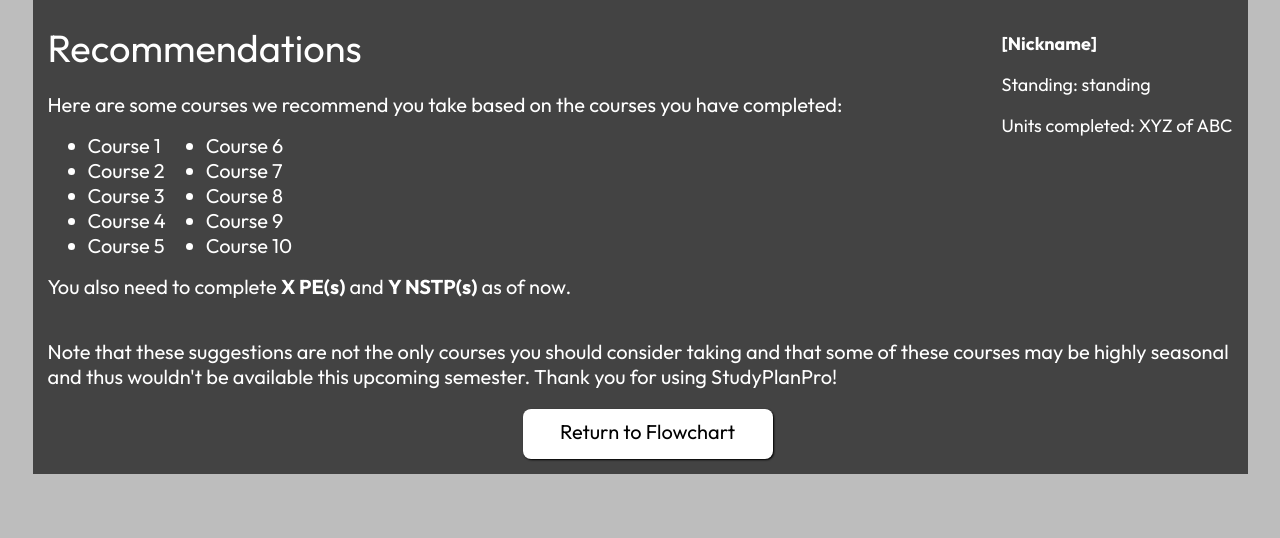
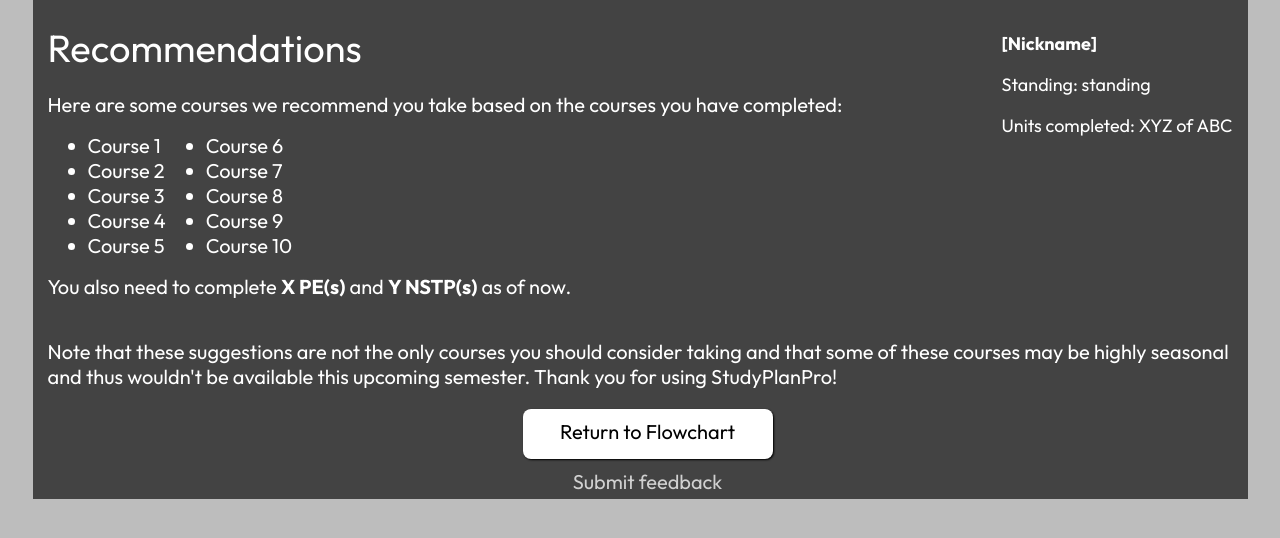
Before and after one commit to LeonBeltran/StudyPlanPro, a Django app: page /flowchart/recommendations/ in a window 1280 px wide. Shown: the part 99-637 px from the top of the page. Run offline with Django 5.2, Linux system fonts and the light colour scheme; data comes from the database, SQL or seed files in the repository; some libraries are stand-ins or nearby versions.

Commit message:
added feedback popup

```diff
--- a/flowchart/static/flowchart_index.js
+++ b/flowchart/static/flowchart_index.js
@@ -295,6 +295,28 @@ function electiveButtonPressed(electiveButton) {
 
 
 
+function showFeedbackPopup() {
+    const feedbackPopup = document.getElementById("feedback_popup");
+    feedbackPopup.style.visibility = "visible";
+
+    const flowchartButton = document.getElementById("flowchart_button");
+    const feedbackLink = document.getElementById("feedback_link");
+    flowchartButton.style.pointerEvents = "none";
+    feedbackLink.style.pointerEvents = "none";
+}
+
+function exitFeedbackPopup() {
+    const feedbackPopup = document.getElementById("feedback_popup");
+    feedbackPopup.style.visibility = "hidden";
+
+    const flowchartButton = document.getElementById("flowchart_button");
+    const feedbackLink = document.getElementById("feedback_link");
+    flowchartButton.style.pointerEvents = "auto";
+    feedbackLink.style.pointerEvents = "auto";
+}
+
+
+
 //temporary function for course info
 function showinfo(courseName) {
     if (!isChecker) {
@@ -306,7 +328,7 @@ function showinfo(courseName) {
         if (courses[courseName]["passed"]) {
             for (nextSub of courses[courseName]["needed for"]) {
                 if (courses[nextSub]["passed"]) {
-                    alert("one or more prerequisites of this subject is already passed");
+                    alert("one or more subjects it is prerequisite for is/are already passed");
                     return;
                 }
             }
--- a/flowchart/static/flowchart_style.css
+++ b/flowchart/static/flowchart_style.css
@@ -135,7 +135,7 @@ a {
 #fc_outer_box {
     background-color: #434343;
     width: 1200px;
-    height: 475px;
+    height: 480px;
     position: relative;
     bottom: 10px;
     display: flex;
@@ -152,7 +152,7 @@ a {
 #fc_inner_box {
     background-color: #818181;
     width: 1150px;
-    height: 360px;
+    height: 340px;
     position: relative;
     left: 25px;
     bottom: 30px;
@@ -327,6 +327,26 @@ a {
     font-weight: normal;
 }
 
+#feedback_popup {
+    visibility: hidden;
+    position: absolute;
+    top: 100px;
+    width: 800px;
+    height: 350px;
+    background-color: red;
+    display: flex;
+    flex-direction: column;
+    border-radius: 10px;
+    box-shadow: #000000 2px 2px 5px;
+    background: #474747;
+    background: linear-gradient(0deg, #474747 0%, #dcdcdc 100%);
+}
+
+#feedback_input {
+    width: 600px;
+    height: 100px;
+}
+
 
 
 /* FOR LOGIN POPUP */
--- a/flowchart/templates/recommendationspage.html
+++ b/flowchart/templates/recommendationspage.html
@@ -33,7 +33,7 @@
         </div>
 
         <div class="centered_div" style="padding-top: 100px; flex-direction: column; align-items: center;">
-            <div id="fc_outer_box" style="padding-left: 15px;">
+            <div id="fc_outer_box" style="padding-left: 15px; height: 500px;">
                 <div style="display: flex; justify-content: space-between;">
                     <div>
                         <h1 style="margin-block-end: 0px;">Recommendations</h1>
@@ -67,7 +67,28 @@
                 <p style="color: #ffffff; margin-block-start: 0px;">You also need to complete <span style="font-weight: bold;">X PE(s)</span> and <span style="font-weight: bold;">Y NSTP(s)</span> as of now.</p>
                 <p style="color: #ffffff;">Note that these suggestions are not the only courses you should consider taking and that some of these courses may be highly seasonal and thus wouldn't be available this upcoming semester. Thank you for using StudyPlanPro!</p>
 
-                <div class="centered_div"><a href="/flowchart/" class="course_button" style="width: 250px; text-align: center; padding-top: 10px;">Return to Flowchart</a></div>
+                <div class="centered_div">
+                    <a id="flowchart_button" href="/flowchart/" class="course_button" style="width: 250px; text-align: center; padding-top: 10px;">Return to Flowchart</a>
+                </div>
+                <div class="centered_div">
+                    <p id="feedback_link" onclick="showFeedbackPopup()" style="margin-block-start: 10px; color: #ffffff; opacity: 0.75; cursor: pointer;">Submit feedback</p>
+                </div>
+            </div>
+        </div>
+
+        <div class="centered_div">
+            <div id="feedback_popup">
+                <img id="x_button" src="{% static 'images/x_button.png' %}" onclick="exitFeedbackPopup()">
+
+                <div class="centered_div">
+                    <img id="logo" src="{% static 'images/logo_black.png' %}" style="padding-left: 0px;">
+                    <h1 style="padding-left: 5px; color: #000000; font-weight: 500;">StudyPlanPro</h1>
+                </div>
+
+                <div class="centered_div"><p>Your feedback can help us improve. Tell us what you think!</p></div>
+
+                <div class="centered_div"><textarea id="feedback_input" type="text" placeholder="Feedback"></textarea></div>
+                <div class="centered_div"><input type="submit" value="Submit" class="course_button" style="position: relative; top: 20px;"></div>
             </div>
         </div>
 
```
